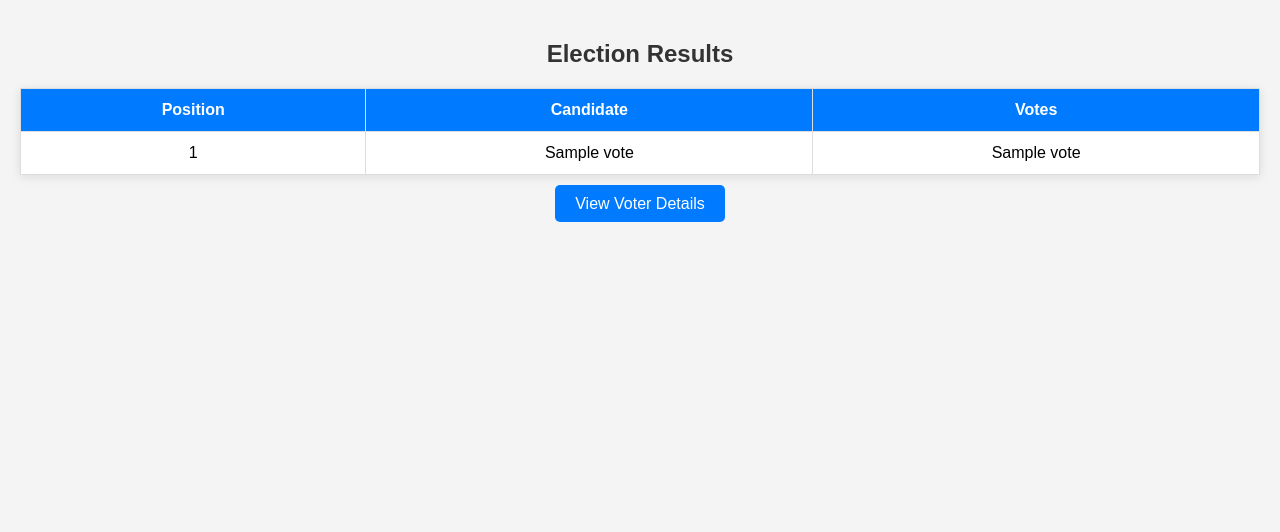
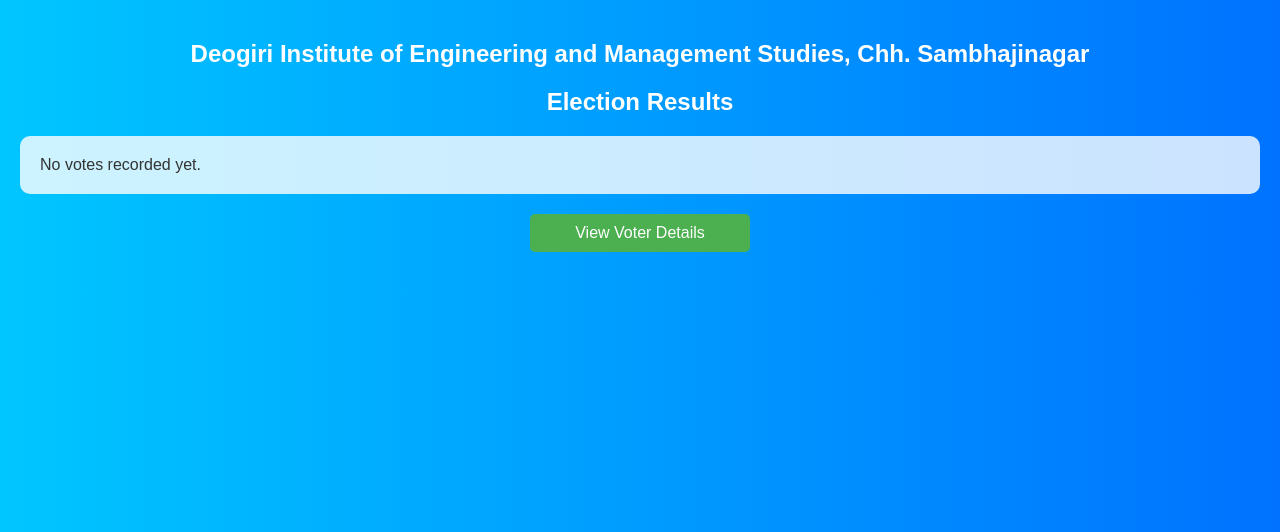
Before and after one commit to Swap-1-test/election, a Flask app: page / in a window 1280 px wide. Shown: the top 532 px of the page. Run offline with Flask 3, Linux system fonts and the light colour scheme; a database or web service that is not in the repository returns one stand-in record (values such as "Sample title"); some libraries are stand-ins or nearby versions.

Commit message:
change the result page

```diff
--- a/result/templates/result.html
+++ b/result/templates/result.html
@@ -7,59 +7,74 @@
     <style>
         body {
             font-family: Arial, sans-serif;
-            background-color: #f4f4f4;
             margin: 0;
             padding: 20px;
+            background: linear-gradient(to right, #00c6ff, #0072ff); /* Cool gradient background */
+            color: #fff;
         }
         h2 {
             text-align: center;
-            color: #333;
+            margin: 20px 0;
+            color: #fff;
         }
-        table {
-            width: 100%;
+        h3 {
+            text-align: center;
+            margin-bottom: 10px;
+            color: #fff;
+        }
+        .results {
             margin: 20px 0;
-            border-collapse: collapse;
-            box-shadow: 0 2px 10px rgba(0, 0, 0, 0.1);
+            background-color: rgba(255, 255, 255, 0.8); /* Light background for results */
+            padding: 20px;
+            border-radius: 10px;
+            color: #333; /* Dark text for better contrast */
         }
-        th, td {
-            padding: 12px;
+        .position {
+            font-weight: bold;
+            margin-top: 20px;
+        }
+        .candidate {
+            margin-left: 20px;
+        }
+        .details-button {
+            display: block;
+            width: 200px;
+            margin: 20px auto;
+            padding: 10px;
+            background-color: #4CAF50; /* Green background */
+            color: white;
+            border: none;
+            border-radius: 5px;
+            cursor: pointer;
             text-align: center;
-            border: 1px solid #ddd;
-            background-color: #fff;
+            text-decoration: none;
+            font-size: 16px;
         }
-        th {
-            background-color: #007bff;
-            color: white;
+        .details-button:hover {
+            background-color: #45a049; /* Darker green on hover */
         }
-        tr:hover {
-            background-color: #f1f1f1;
-        }
-        .winner {
-            font-weight: bold;
-            color: green;
+        .college-name {
             text-align: center;
+            font-size: 24px;
             margin: 20px 0;
+            color: #fff;
         }
     </style>
 </head>
 <body>
+    <h3 class="college-name">Deogiri Institute of Engineering and Management Studies, Chh. Sambhajinagar</h3>
     <h2>Election Results</h2>
-    <table>
-        <tr>
-            <th>Position</th>
-            <th>Candidate</th>
-            <th>Votes</th>
-        </tr>
-        {% for result in results %}
-            <tr>
-                <td>{{ result[0] }}</td>
-                <td>{{ result[1] }}</td>
-                <td>{{ result[2] }}</td>
-            </tr>
+    <div class="results">
+        {% for position in positions %}
+            <div class="position">{{ loop.index }}. {{ position[0] }}:</div>
+            {% for candidate in position[1] %}
+                <div class="candidate">{{ candidate[0] }}: {{ candidate[1] }} vote(s)</div>
+            {% endfor %}
         {% endfor %}
-    </table>
-    <div style="text-align: center; margin-top: 20px;">
-        <a href="/details" style="padding: 10px 20px; background-color: #007bff; color: white; text-decoration: none; border-radius: 5px;">View Voter Details</a>
+        {% if positions|length == 0 %}
+            <div>No votes recorded yet.</div>
+        {% endif %}
     </div>
+    <a href="/details" class="details-button">View Voter Details</a>
 </body>
 </html>
```
